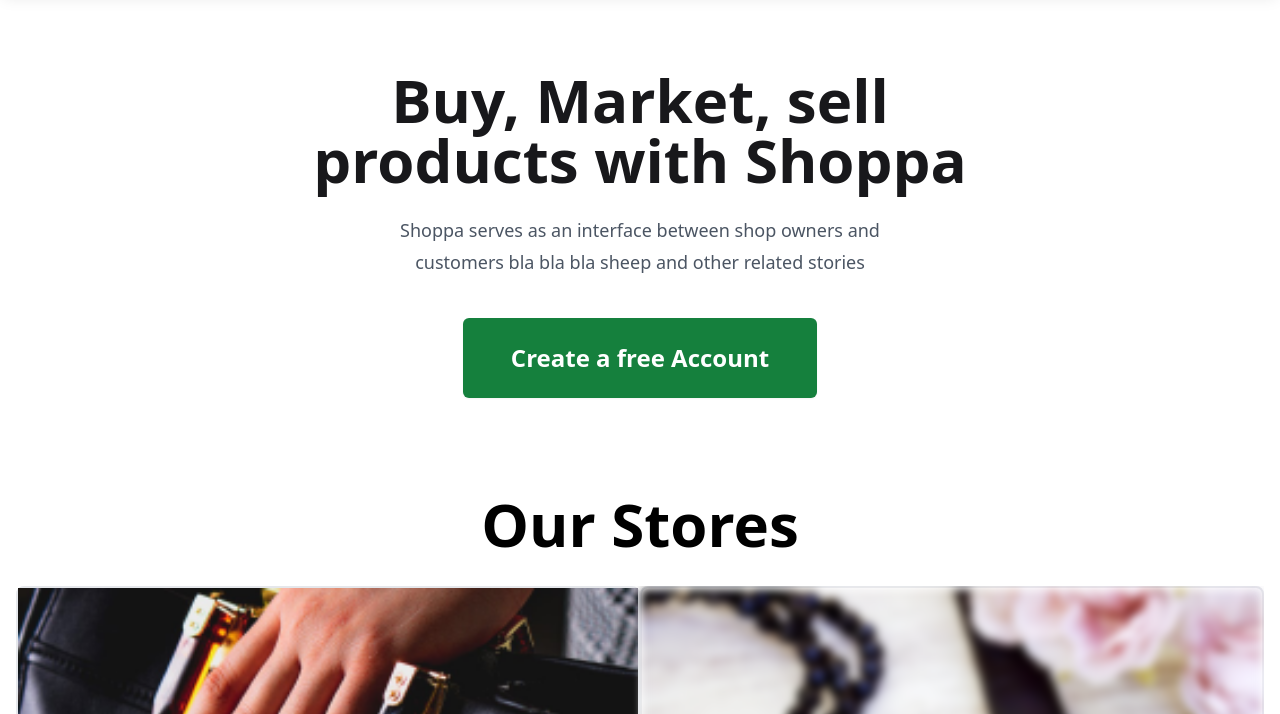
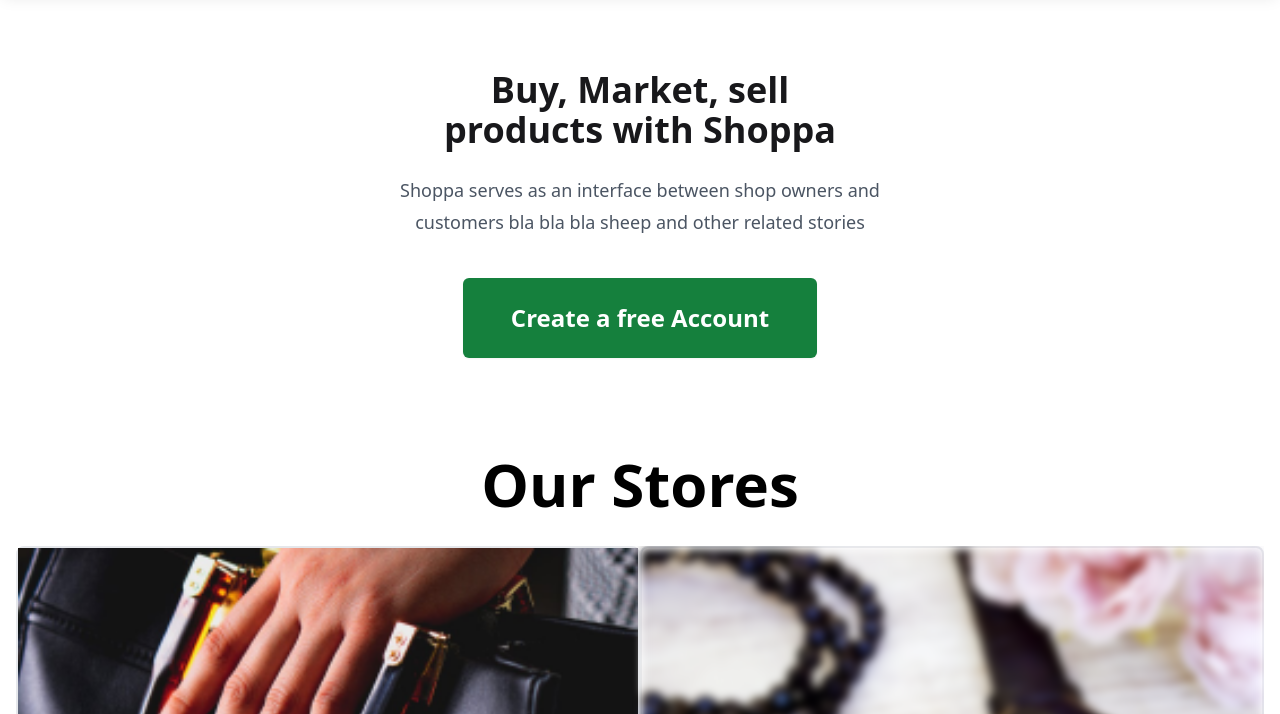
Before and after one commit to gracehally7/shoppawebsite, a website: page index.html in a window 1280 px wide. Shown: the part 86-800 px from the top of the page. Drawn offline with nearby package versions, Linux system fonts and the light colour scheme.

Commit message:
Update index.html

```diff
--- a/index.html
+++ b/index.html
@@ -85,7 +85,7 @@
         <div  class=" text-center">
           <h1 data-aos="fade-right"
           data-aos-delay="100"
-          data-aos-duration="3000" class="text-7xl font-bold text-zinc-900 sm:text-6xl  transition-300 duration-300 opacity-0"
+          data-aos-duration="3000" class="text-7xl font-bold text-zinc-900 sm:text-4xl  transition-300 duration-300 opacity-0"
           >Buy, Market, sell <br> products with Shoppa </h1>
           <p data-aos="fade-left"
           data-aos-delay="100"
```
